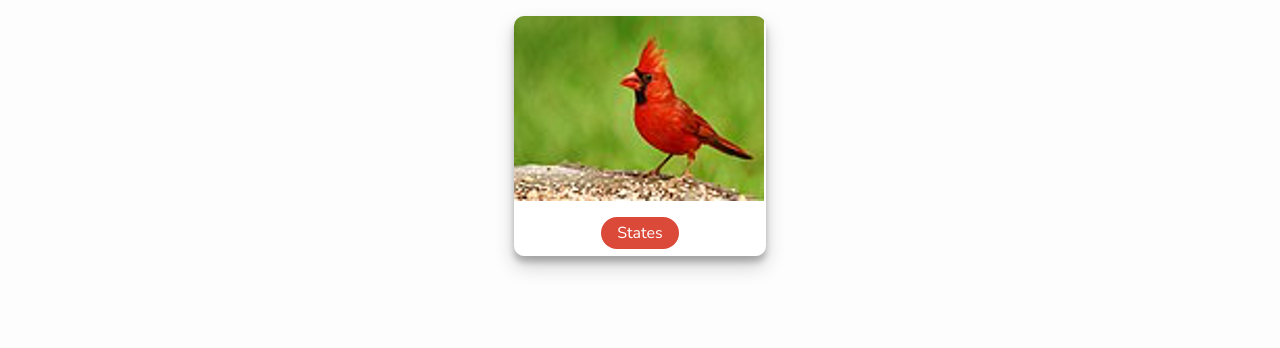
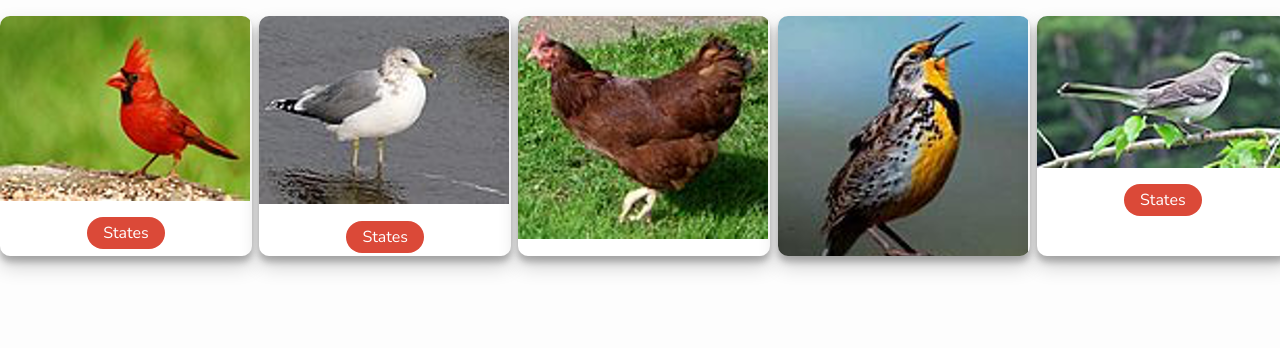
Before and after one commit to AlexancendrosXV/PWA00, a plain HTML site: page index.html in a window 1280 px wide. Drawn offline with nearby package versions, Linux system fonts and the light colour scheme.

Commit message:
Update index.html

```diff
--- a/index.html
+++ b/index.html
@@ -24,6 +24,26 @@
 			<h1 class="card--title"></h1>
 			<a class="card--link" href="#">States</a>
 		</div>
+		<div class="card">
+			<img class="card-avatar" src="images/CaliGull.png" />
+			<h1 class="card--title"></h1>
+			<a class="card--link" href="#">States</a>
+		</div>
+		<div class="card">
+			<img class="card-avatar" src="images/Chicken.png" />
+			<h1 class="card--title"></h1>
+			<a class="card--link" href="#">States</a>
+		</div>
+		<div class="card">
+			<img class="card-avatar" src="images/Meadowlark.png" />
+			<h1 class="card--title"></h1>
+			<a class="card--link" href="#">States</a>
+		</div>
+		<div class="card">
+			<img class="card-avatar" src="images/Mockingbird.png" />
+			<h1 class="card--title"></h1>
+			<a class="card--link" href="#">States</a>
+		</div>
 	</div>
 	<script src="js/main.js"></script>
 </body>
```
